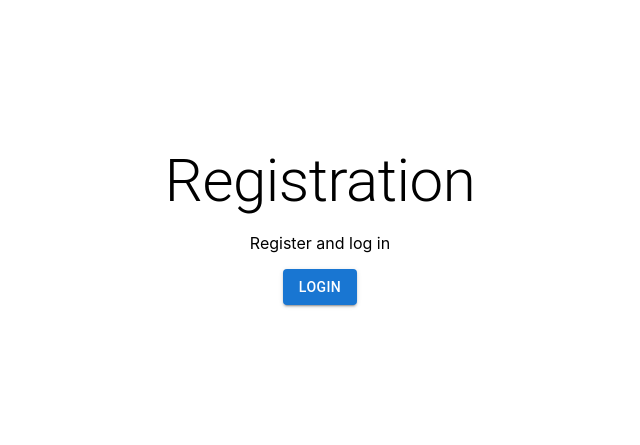
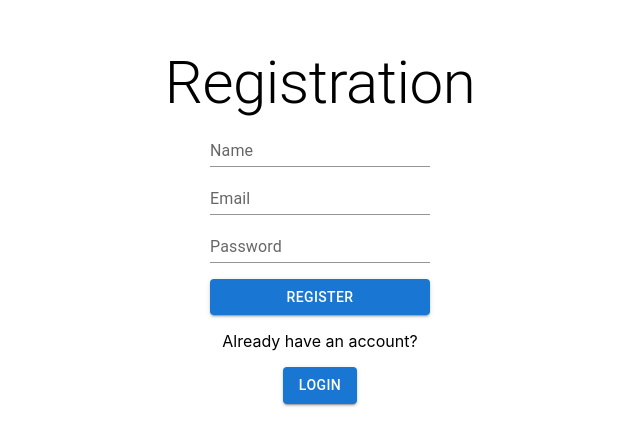
Before and after one commit to vyach-g/rs-lang, a React (Create React App) app: page /register in a window 1280 px wide. Shown: the part 175-620 px from the top of the page, without its empty margins (320-960 px from the left). Built offline with nearby package versions, Linux system fonts and the light colour scheme.

Commit message:
feat: registration form and handle submit

```diff
--- a/src/pages/Registration/Registration.tsx
+++ b/src/pages/Registration/Registration.tsx
@@ -3,10 +3,24 @@ import React from 'react';
 import { Link } from 'react-router-dom';
 import { RoutePaths } from '../../config/routes';
 
-import Box from '@mui/material/Box';
-import { Button, Typography } from '@mui/material';
+import { Button, Stack, Typography, FormControl, Input, InputLabel, Box } from '@mui/material';
+import { createUser } from '../../api/apiCalls';
 
 const Registration = () => {
+  const handleSubmit = async (event: React.FormEvent<HTMLFormElement>) => {
+    event.preventDefault();
+
+    const target = event.target as HTMLFormElement;
+
+    const credentials = {
+      name: target.username.value,
+      email: target.email.value,
+      password: target.password.value,
+    };
+
+    const response = await createUser(credentials);
+  };
+
   return (
     <Box
       sx={{
@@ -18,6 +32,26 @@ const Registration = () => {
       }}
     >
       <Typography variant="h2">Registration</Typography>
+      <form onSubmit={handleSubmit}>
+        <Stack>
+          <FormControl variant="standard">
+            <InputLabel htmlFor="username">Name</InputLabel>
+            <Input id="username" type="text" />
+          </FormControl>
+          <FormControl variant="standard">
+            <InputLabel htmlFor="email">Email</InputLabel>
+            <Input id="email" type="email" />
+          </FormControl>
+
+          <FormControl variant="standard">
+            <InputLabel htmlFor="password">Password</InputLabel>
+            <Input id="password" type="password" />
+          </FormControl>
+          <Button variant="contained" type="submit" sx={{ mt: '1rem' }}>
+            Register
+          </Button>
+        </Stack>
+      </form>
       <Box
         sx={{
           display: 'flex',
@@ -27,7 +61,7 @@ const Registration = () => {
           gap: '1rem',
         }}
       >
-        Register and log in <br />
+        Already have an account? <br />
         <Link to={RoutePaths.Login}>
           <Button variant="contained">Login</Button>
         </Link>
```
